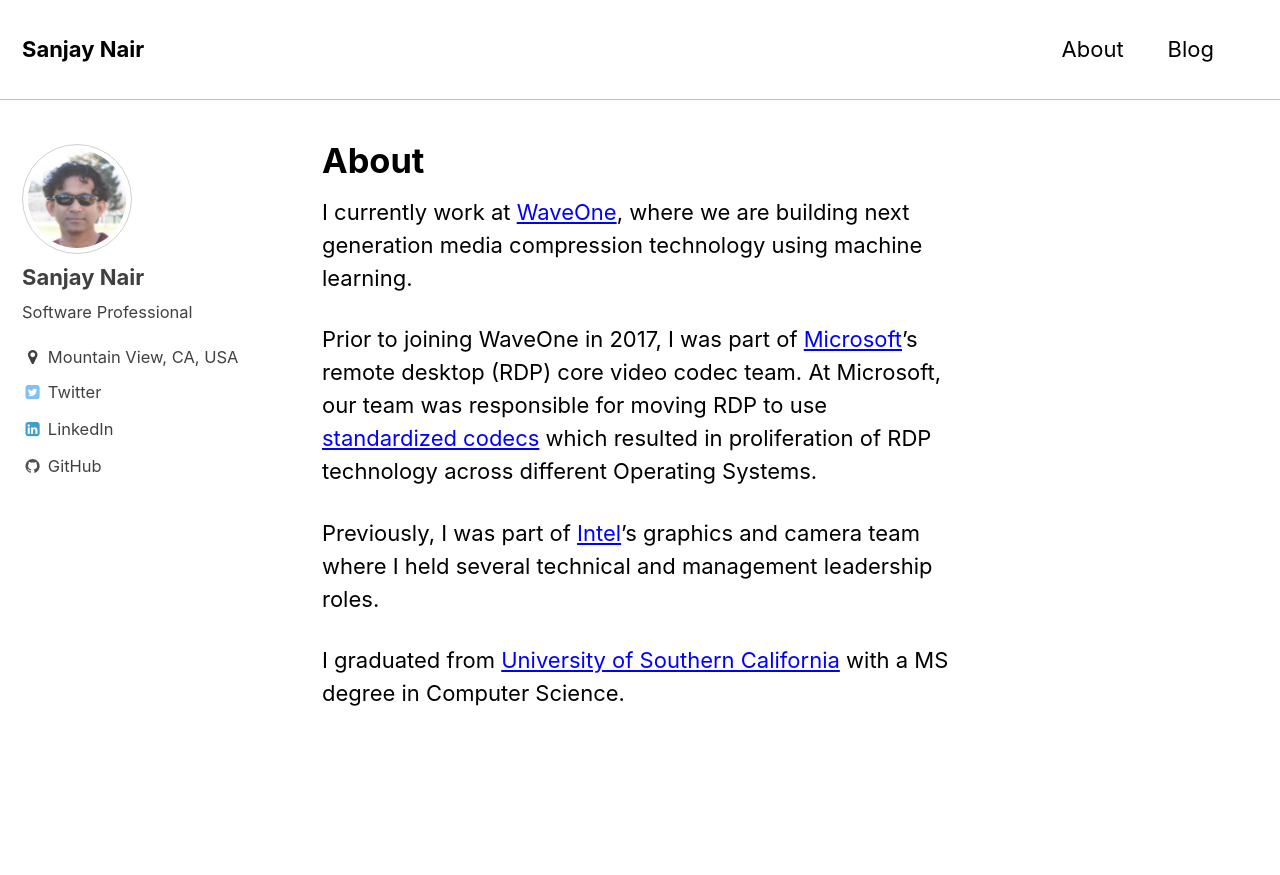
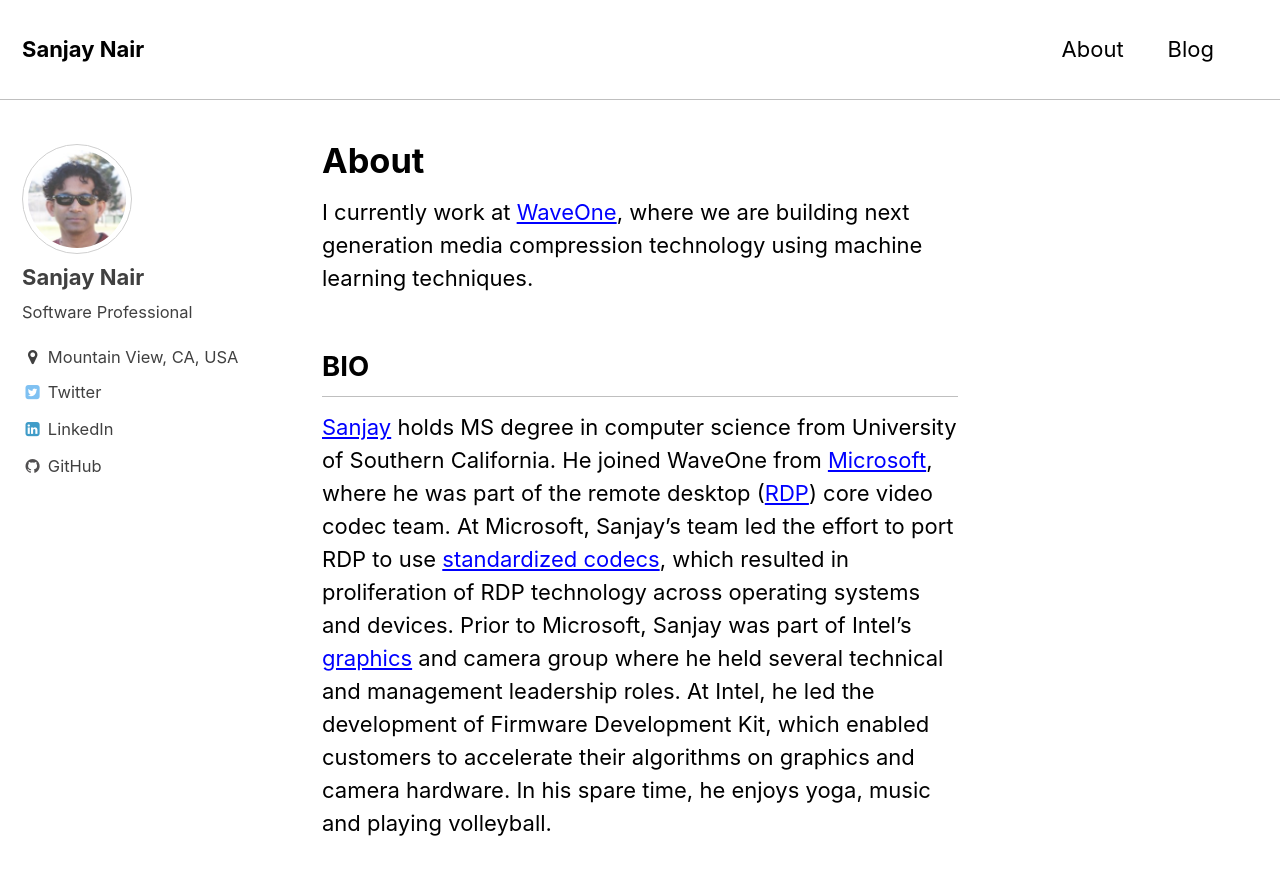
Before and after one commit to sanjnair/sanjnair.github.io, a Jekyll site: the page built from _pages/about.md, in a window 1280 px wide and 900 px high. Shown: the top 875 px of the window. Built offline with Jekyll 4.4.1, drawn with Linux system fonts in a browser that asks for light colours.

```diff
--- a/_config.yml
+++ b/_config.yml
@@ -155,7 +155,7 @@ markdown_ext: "markdown,mkdown,mkdn,mkd,md"
 markdown: kramdown
 highlighter: rouge
 lsi: false
-excerpt_separator: "\n\n"
+excerpt_separator: "<!--more-->"
 incremental: false
 
 
@@ -248,6 +248,6 @@ defaults:
       layout: single
       author_profile: true
       read_time: true
-      comments: # true
+      comments: true
       share: true
       related: true
--- a/_pages/about.md
+++ b/_pages/about.md
@@ -6,11 +6,8 @@ author_profile: true
 comments: false
 ---
 
-I currently work at [WaveOne](http://wave.one/ "WaveOne homepage"), where we are building next generation media compression technology using machine learning.
+I currently work at [WaveOne](http://wave.one/ "WaveOne homepage"), where we are building next generation media compression technology using machine learning techniques.
 
-Prior to joining WaveOne in 2017, I was part of [Microsoft](https://www.microsoft.com/en-us/mtc/locations/siliconvalley.aspx)'s remote desktop (RDP) core video codec team. At Microsoft, our team was responsible for moving RDP to use [standardized codecs](https://cloudblogs.microsoft.com/enterprisemobility/2016/01/11/remote-desktop-protocol-rdp-10-avch-264-improvements-in-windows-10-and-windows-server-2016-technical-preview/) which resulted in proliferation of RDP technology across different Operating Systems.
-
-Previously, I was part of [Intel](http://www/intel.com)'s graphics and camera team where I
-held several technical and management leadership roles.
-
-I graduated from [University of Southern California](https://www.cs.usc.edu/) with a MS degree in Computer Science.
+## BIO
+[Sanjay](http://www.sanjaynair.one) holds MS degree in computer science from University of Southern California. He joined WaveOne from [Microsoft](https://www.microsoft.com/en-us/mtc/locations/siliconvalley.aspx), where he was part of the remote desktop ([RDP](https://en.wikipedia.org/wiki/Remote_Desktop_Protocol)) core video codec team. At Microsoft, Sanjay's team led the effort to port RDP to use [standardized codecs](https://cloudblogs.microsoft.com/enterprisemobility/2016/01/11/remote-desktop-protocol-rdp-10-avch-264-improvements-in-windows-10-and-windows-server-2016-technical-preview/), which resulted in proliferation of RDP technology across  operating systems and devices. Prior to Microsoft, Sanjay was part of Intel’s [graphics](https://en.wikipedia.org/wiki/Intel_HD_and_Iris_Graphics) and camera group where he held several technical and management leadership roles. At Intel, he led the development of Firmware Development Kit, which enabled customers to accelerate their algorithms on graphics and camera hardware.
+In his spare time, he enjoys yoga, music and playing volleyball.
```
Also changed, not shown: _pages/blogs.md (+8 -1 lines), _posts/2018-09-17-Android-App-With-Tflite-C++-API.md (added, +117 -0 lines), Gemfile.lock, assets/images/tensorflow_lite_c++.png (added).
